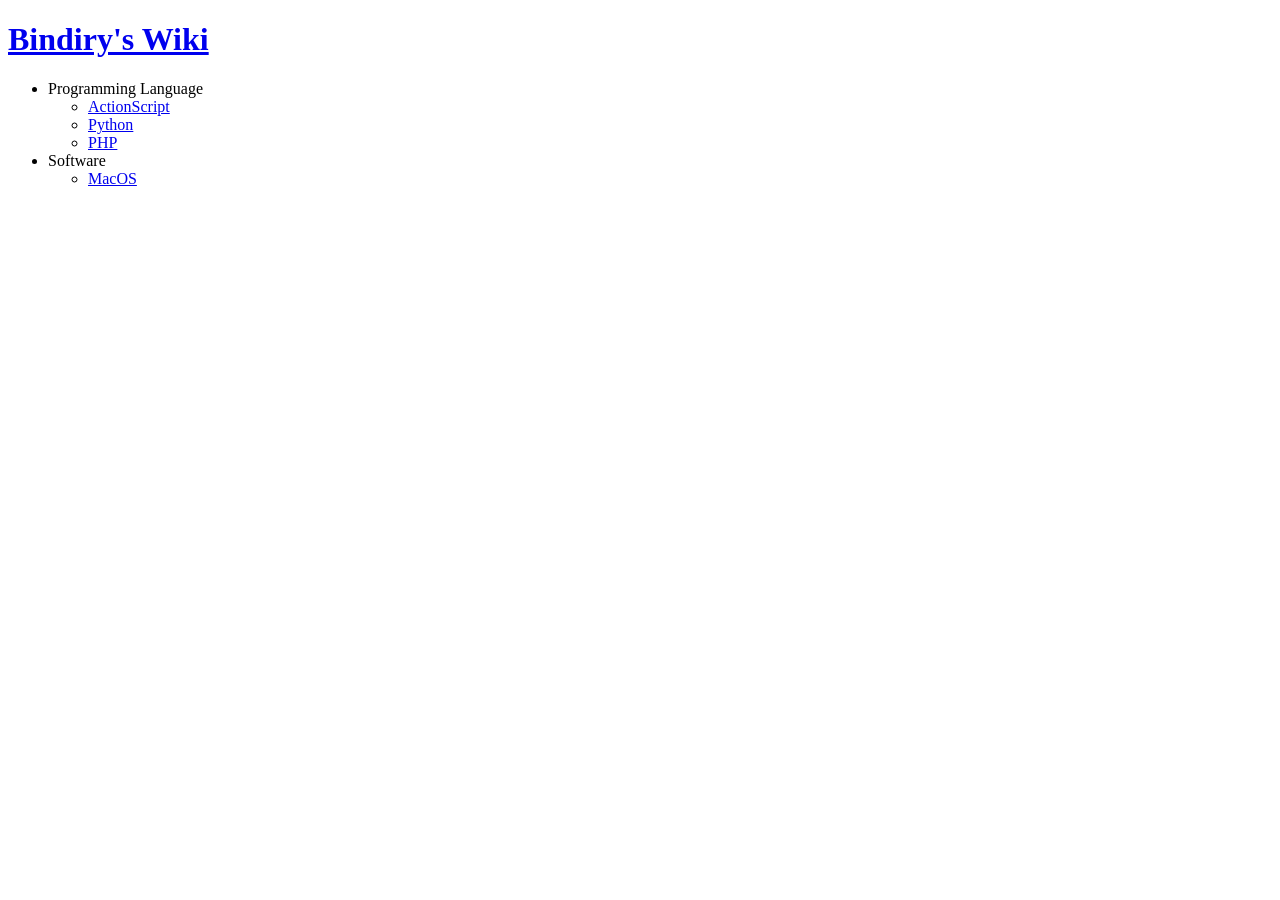
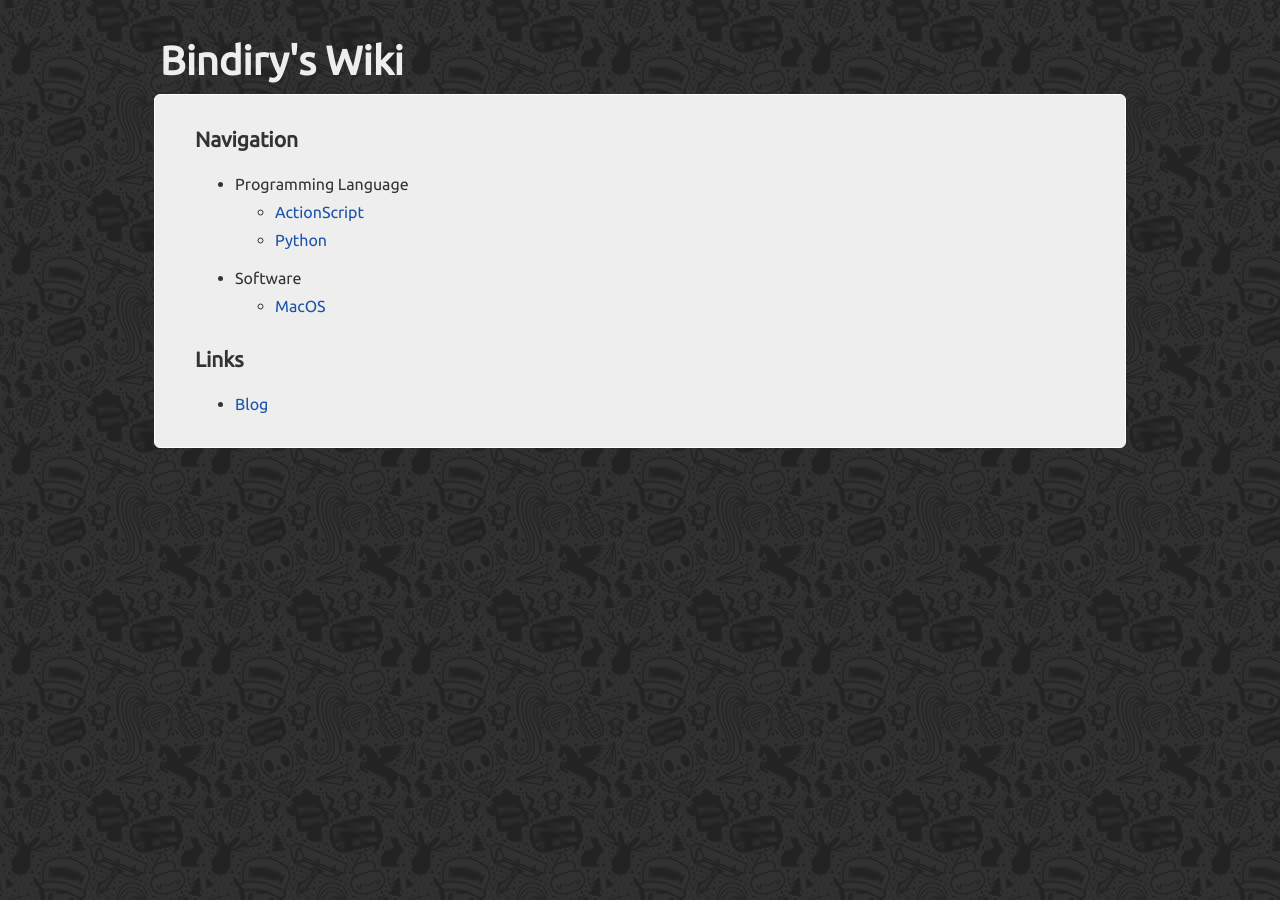
Before and after one commit to xddaijun/bindiry.github.com, a Jekyll site: the page built from index.html, in a window 1280 px wide. Built offline with Jekyll 4.4.1, drawn with Linux system fonts in a browser that asks for light colours; Markdown is read by kramdown in place of the engine named in the settings.

Commit message:
update theme and content.

```diff
--- a/_layouts/default.html
+++ b/_layouts/default.html
@@ -4,22 +4,23 @@
 		<meta http-equiv="content-type" content="text/html;charset=utf-8" />
 		<title>Bindiry's Wiki</title>
 		<link rel="stylesheet" type="text/css" href="/css/style.css" />
-		<!--<link rel="stylesheet" type="text/css" href="/css/syntax.css" />-->
+		<link href='http://fonts.googleapis.com/css?family=Ubuntu&v1' rel='stylesheet' type='text/css'>
 	</head>
 
 	<body>
 
-		<div id="logo"><h1><a href="/">Bindiry's Wiki</a></h1></div>
+		<div id="logo"><a href="/">Bindiry's Wiki</a></div>
 
-		<div id="container">
+		<div id="container" class="radius clearfix">
 
 			<div id="sidebar">
+				<h2>Navigation</h2>
 				<ul>
 					<li>Programming Language
 						<ul>
 							<li><a href="/pages/programming-language/actionscript.html">ActionScript</a></li>
 							<li><a href="/pages/programming-language/python.html">Python</a></li>
-							<li><a href="/pages/programming-language/php.html">PHP</a></li>
+							<!--<li><a href="/pages/programming-language/php.html">PHP</a></li>-->
 						</ul>
 					</li>
 
@@ -29,6 +30,12 @@
 						</ul>
 					</li>
 				</ul>
+
+				<h2>Links</h2>
+				<ul>
+					<li><a href="http://junnan.org/blog">Blog</a></li>
+				</ul>
+
 			</div>
 
 			<div id="content">
--- /dev/null
+++ b/css/style.css
@@ -0,0 +1,46 @@
+body {
+	background:#979797 url(/images/bg.jpg);
+	color: #333;
+	line-height: 1.8em;
+	padding: 30px 0;
+}
+
+body, input, textarea, select {
+	font:14px 'Ubuntu', 'Helvetica Neue', 'Microsoft YaHei','Lucida Grande', 'Lucida Sans Unicode', 'Lucida Sans', Verdana, Arial, serif;
+}
+
+a { color: #1A53AA; text-decoration: none; -webkit-transition: color .5s; }
+a:hover { color: #000; }
+
+pre, code, tt { font: 0.9em Monaco, Consolas, 'andale mono', 'lucida console', monospace; line-height: 1.5; }
+
+li { padding: 5px 0; }
+
+#logo { width: 960px; margin: 0 auto; font-weight: bold; font-size: 40px; padding-bottom: 10px; }
+#logo a { color: #eee; }
+#logo a:hover { color: #777; }
+
+#container {
+	border:1px solid #FFF;
+	background: #eee;
+	padding:15px 40px 15px;
+	width: 890px;
+	margin: 0 auto;
+}
+
+#sidebar { float: left; }
+#sidebar ul li { font-size: 16px;}
+#sidebar ul li ul { padding-top: 5px; padding-bottom: 5px; }
+
+#content { padding-left: 280px; }
+
+.radius {
+	-moz-border-radius: 6px;
+	-webkit-border-radius: 6px;
+	border-radius: 6px;
+}
+
+.clearfix:after{clear:both;content:'.';display:block;visibility:hidden;height:0}
+.clearfix{display:inline-block}
+* html .clearfix{height:1%}
+.clearfix{display:block}
--- a/pages/programming-language/actionscript.textile
+++ b/pages/programming-language/actionscript.textile
@@ -2,6 +2,8 @@
 layout: default
 title: ActionScript - Programming-Language - Bindiry's Wiki
 ---
+
+h1. ActionScript
 
 h3. 工具类
 * *Tweener*
--- a/pages/programming-language/python.textile
+++ b/pages/programming-language/python.textile
@@ -2,6 +2,8 @@
 layout: default
 title: Python - Programming-Language - Bindiry's Wiki
 ---
+
+h1. Python
 
 h3. 开发工具
 * "Python Tools for Visual Studio":http://pytools.codeplex.com/
```
Also changed, not shown: pages/software/macos.textile (+12 -7 lines), images/bg.jpg (added).
